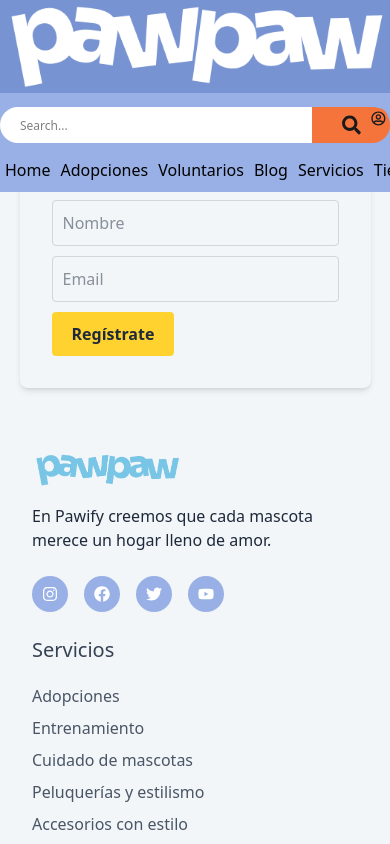
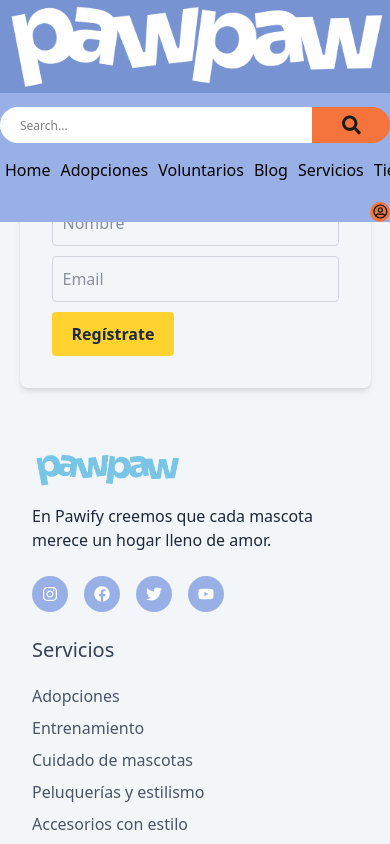
Before and after one commit to Pawify/frontendFork, a React (Vite) app in the folder pawify-react/: page / in a window 390 px wide. Shown: the top 844 px of the page. Built offline with nearby package versions, Linux system fonts and the light colour scheme; a web font is replaced by a local one.

Commit message:
Cambios visuales, responsive, enlace a Home, enlace a Perfil para registro

```diff
--- a/pawify-react/index.html
+++ b/pawify-react/index.html
@@ -1,5 +1,5 @@
 <!doctype html>
-<html lang="en">
+<html lang="es">
   <head>
     <meta charset="UTF-8" />
     <!--Fuentes-->
--- a/pawify-react/src/App.jsx
+++ b/pawify-react/src/App.jsx
@@ -3,20 +3,22 @@ import { BrowserRouter as Router, Route, Routes } from "react-router-dom";
 import Register from "./app/components/registerUser/Register";
 import Login from "./app/components/login/Login";
 import Home from "./app/components/pages/Home";
-import  NotFound  from "./app/errors/NotFound";
+import NotFound from "./app/errors/NotFound";
+import NavBar from "./app/components/navBar/navBar";
+import Footer from "./app/components/footer/Footer";
 
 function App() {
   return (
-    <>
     <Router>
+      <NavBar />
       <Routes>
         <Route path="/" element={<Home />} />
         <Route path="/register" element={<Register />} />
         <Route path="/login" element={<Login />} />
         <Route path="*" element={<NotFound />} />
       </Routes>
+      <Footer />
     </Router>
-    </>
   );
 }
 
--- a/pawify-react/src/app/components/navBar/navBar.css
+++ b/pawify-react/src/app/components/navBar/navBar.css
@@ -143,37 +143,23 @@ li:hover {
   #profile-btn {
     height: 30px;
     width: 30px;
-    position: absolute;
-    top: 105px;
+    margin-top: 10px;
+    display: flex;
+    justify-content: center;
+    align-items: center;
   }
 
   #profile-svg {
     width: 20px;
     height: 20px;
   }
+
   .hashtag {
     display: none;
   }
 }
 
-/*Responsive para tablets*/
-@media (min-width: 769px) and (max-width: 1024px) {
-  #nav {
-    position: fixed;
-    top: 0;
-    left: 0;
-    width: 100%;
-    height: 15%;
-    z-index: 1000;
-    display: flex;
-    justify-content: space-between;
-    align-items: center;
-    padding: 0 5px;
-    gap: 10px;
-  }
-}
-
-/*Responsive para telefonos pequenos*/
+/*Responsive para telefonos pequeños*/
 @media (max-width: 480px) {
   #nav {
     flex-direction: column;
@@ -232,16 +218,36 @@ li:hover {
   #profile-btn {
     height: 20px;
     width: 20px;
-    position: absolute;
-    top: 108px;
-    right: 2px;
+    /* Ajuste aquí para eliminar el `position: absolute` */
+    display: flex;
+    justify-content: center;
+    align-items: center;
+    margin-top: 10px; /* Espaciado */
   }
 
   #profile-svg {
     width: 15px;
     height: 15px;
   }
+
   .hashtag {
     display: none;
   }
 }
+
+/*Responsive para tablets*/
+@media (min-width: 769px) and (max-width: 1024px) {
+  #nav {
+    position: fixed;
+    top: 0;
+    left: 0;
+    width: 100%;
+    height: 15%;
+    z-index: 1000;
+    display: flex;
+    justify-content: space-between;
+    align-items: center;
+    padding: 0 5px;
+    gap: 10px;
+  }
+}
--- a/pawify-react/src/app/components/navBar/navBar.jsx
+++ b/pawify-react/src/app/components/navBar/navBar.jsx
@@ -2,13 +2,23 @@
 import React from "react";
 import "./navBar.css";
 import theme from "@/constants/themes";
+import { Link } from "react-router-dom";
+import { useNavigate } from 'react-router-dom';
 import { profileSvg, searchSvg } from "./svg";
 
 const NavBar = () => {
+  const navigate = useNavigate(); // hook para redirigir
+
+  const handleProfileClick = () => {
+    navigate('login'); // Aquí pones la ruta a la que quieres redirigir
+  };
+
   return (
     <nav id="nav" style={{ backgroundColor: theme.colors.secondary }}>
       <div className="section-one">
-        <img src="/LogoPaw.png" alt="Logo PawPaw" />
+        <Link to="/" id="logo-link">
+          <img src="/LogoPaw.png" alt="Logo PawPaw" className="logo" />
+        </Link>
       </div>
       <div className="section-two">
         <form className="form">
@@ -21,30 +31,19 @@ const NavBar = () => {
           </button>
         </form>
         <ul className="nav-links">
-          <li id="li">
-            <a href="/">Home</a>
-          </li>
-          <li id="li">
-            <a href="/adopciones">Adopciones</a>
-          </li>
-          <li id="li">
-            <a href="/voluntarios">Voluntarios</a>
-          </li>
-          <li id="li">
-            <a href="/blog">Blog</a>
-          </li>
-          <li id="li">
-            <a href="/servicios">Servicios</a>
-          </li>
-          <li id="li">
-            <a href="/tienda">Tienda</a>
-          </li>
+          <li id="li"><a href="/">Home</a></li>
+          <li id="li"><a href="/adopciones">Adopciones</a></li>
+          <li id="li"><a href="/voluntarios">Voluntarios</a></li>
+          <li id="li"><a href="/blog">Blog</a></li>
+          <li id="li"><a href="/servicios">Servicios</a></li>
+          <li id="li"><a href="/tienda">Tienda</a></li>
         </ul>
       </div>
       <div className="section-three">
         <button
           id="profile-btn"
           style={{ backgroundColor: theme.colors.accent }}
+          onClick={handleProfileClick}
         >
           {profileSvg}
         </button>
```
Also changed, not shown: pawify-react/src/app/components/pages/Home.jsx (line endings or trailing spaces), 1 other file (tests, documents, lock files or other folders). Lines whose indentation alone changed are shown as unchanged.
